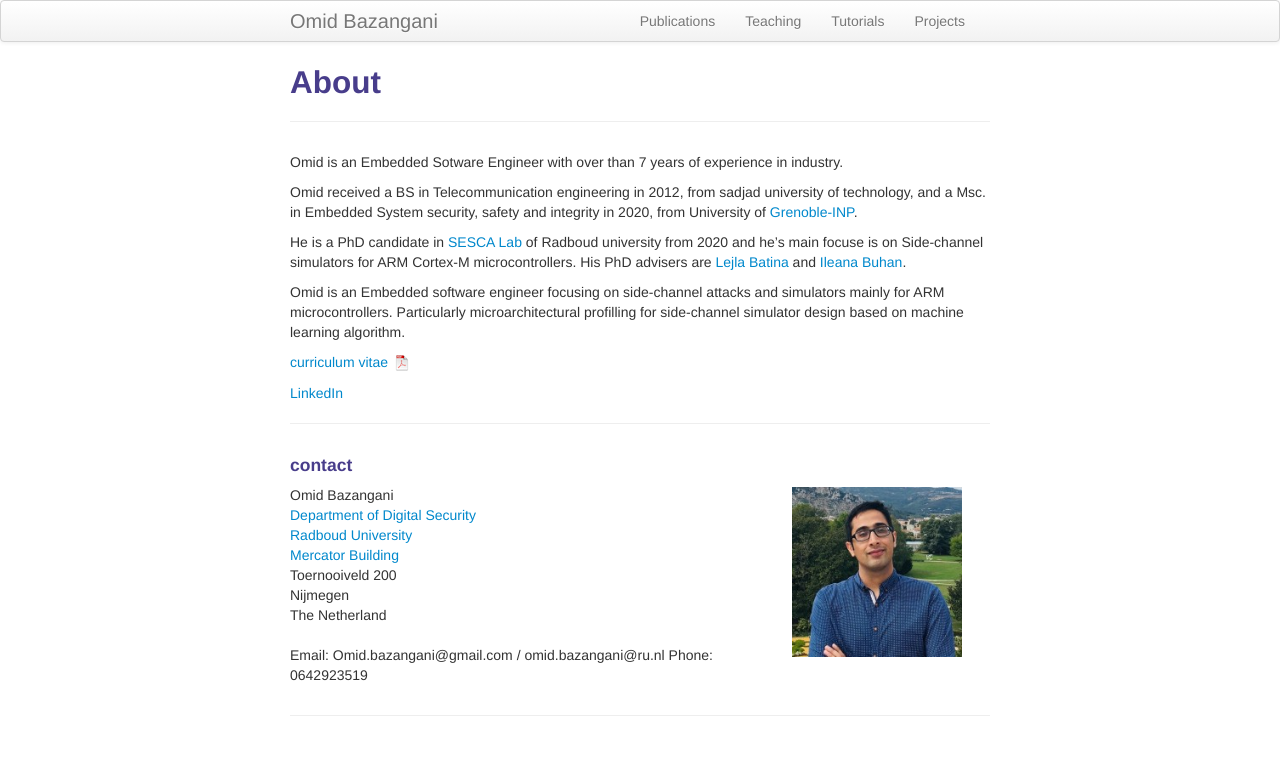
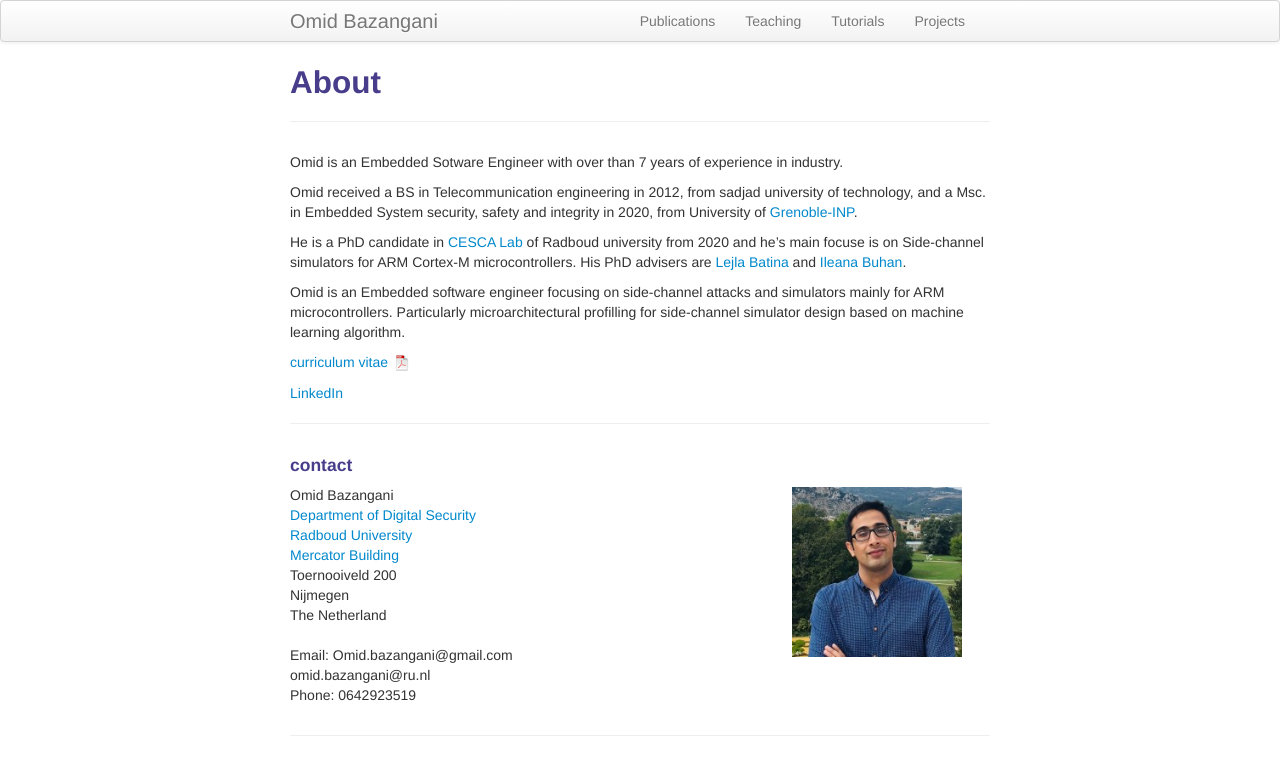
Before and after one commit to Omidbazangani/Omidbazangani.github.io, a Jekyll site: the page built from index.md, in a window 1280 px wide. Shown: the top 775 px of the page. Built offline with Jekyll 4.4.1, drawn with Linux system fonts in a browser that asks for light colours.

Commit message:
edite index page

```diff
--- a/index.md
+++ b/index.md
@@ -10,7 +10,7 @@ Omid is an Embedded Sotware Engineer with over than 7 years of experience in ind
 Omid received a BS in Telecommunication engineering in 2012, from sadjad university of technology, and a Msc. in Embedded System security, safety and integrity
 in 2020, from University of [Grenoble-INP](https://esisar.grenoble-inp.fr/).
 
-He is a PhD candidate in [SESCA Lab](https://cescalab.cs.ru.nl/members/) of Radboud university from 2020 and he's main focuse is on Side-channel simulators for ARM Cortex-M microcontrollers. His PhD advisers are [Lejla Batina](https://www.cs.ru.nl/~lejla/) and [Ileana Buhan](https://ileanabuhan.github.io/).
+He is a PhD candidate in [CESCA Lab](https://cescalab.cs.ru.nl/members/) of Radboud university from 2020 and he's main focuse is on Side-channel simulators for ARM Cortex-M microcontrollers. His PhD advisers are [Lejla Batina](https://www.cs.ru.nl/~lejla/) and [Ileana Buhan](https://ileanabuhan.github.io/).
 
 
 Omid is an Embedded software engineer focusing on side-channel attacks and simulators mainly for ARM microcontrollers.
@@ -43,7 +43,8 @@ Particularly microarchitectural profilling for side-channel simulator design bas
             The Netherland<br/><br/>
 
             <div id="hide_email">
-            Email: Omid.bazangani@gmail.com / omid.bazangani@ru.nl
+            Email: Omid.bazangani@gmail.com <br/>
+        		   omid.bazangani@ru.nl<br/>
             Phone: 0642923519
             </div>
         </div>
```
